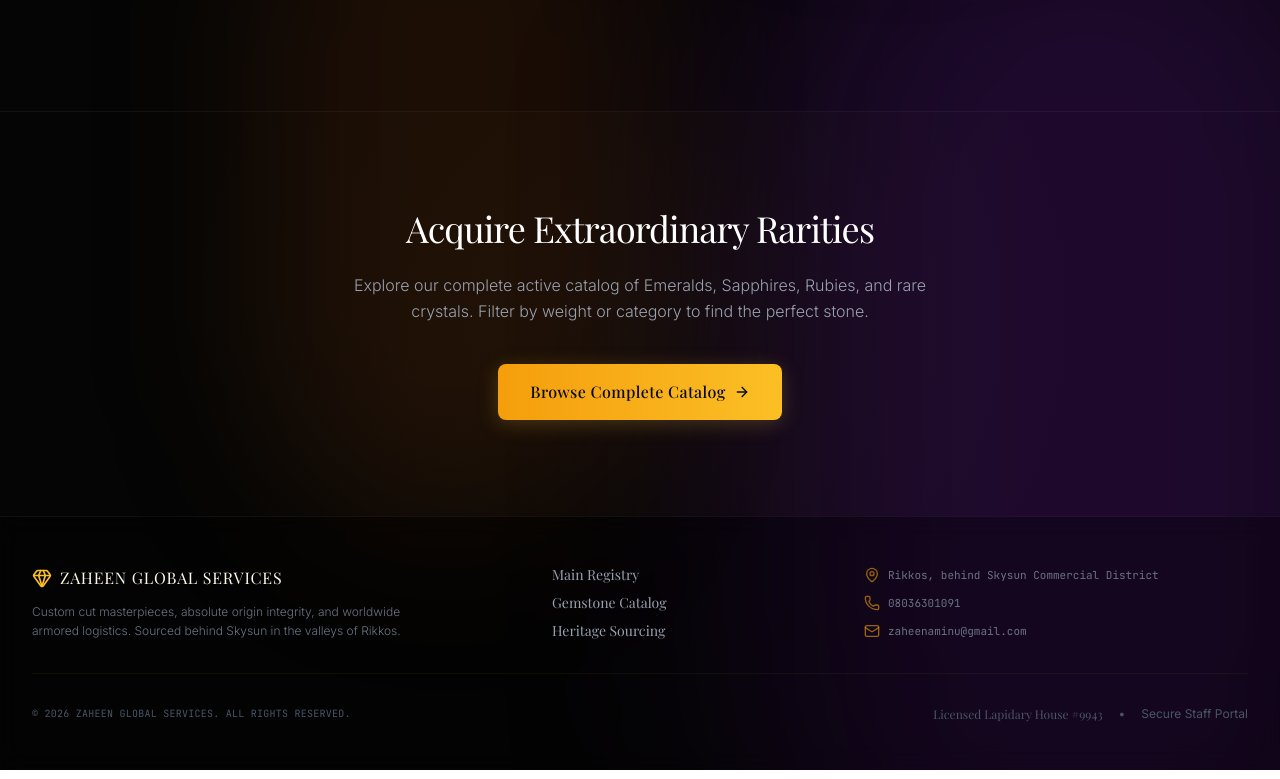
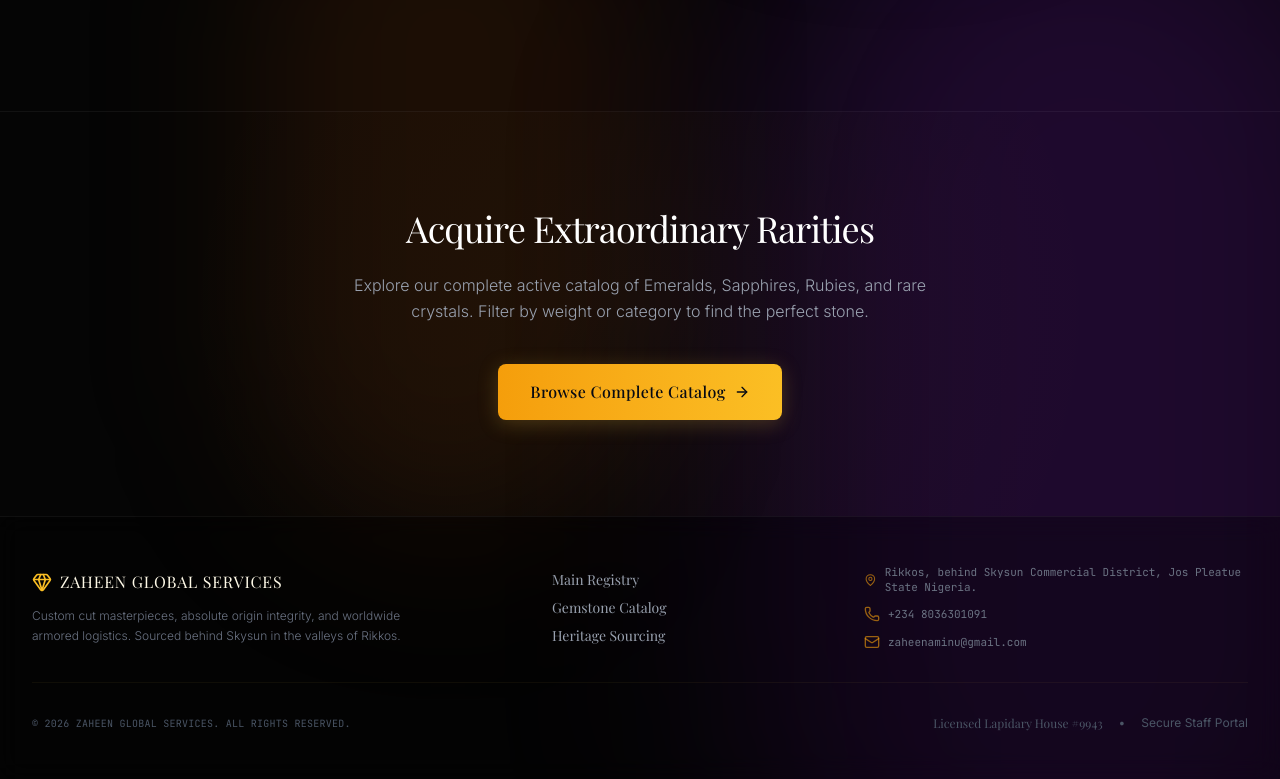
Before and after one commit to Mkmaayanaa/Zaheen-Global-Services, a React (Vite) app: page / in a window 1280 px wide. Shown: the part 1586-2365 px from the top of the page. Built offline with nearby package versions, Linux system fonts and the light colour scheme; no server answers; a web font is replaced by a local one.

Commit message:
Update App.tsx

```diff
--- a/src/App.tsx
+++ b/src/App.tsx
@@ -247,11 +247,11 @@ export default function App() {
             <div className="md:col-span-4 space-y-3 font-mono text-[11px] text-gray-500">
               <div className="flex items-center gap-2 justify-center md:justify-start">
                 <MapPin className="w-4 h-4 text-gold-500/60" />
-                <span>Rikkos, behind Skysun Commercial District</span>
+                <span>Rikkos, behind Skysun Commercial District, Jos Pleatue State Nigeria.</span>
               </div>
               <div className="flex items-center gap-2 justify-center md:justify-start">
                 <Phone className="w-4 h-4 text-gold-500/60" />
-                <span>08036301091</span>
+                <span>+234 8036301091</span>
               </div>
               <div className="flex items-center gap-2 justify-center md:justify-start">
                 <Mail className="w-4 h-4 text-gold-500/60" />
```
